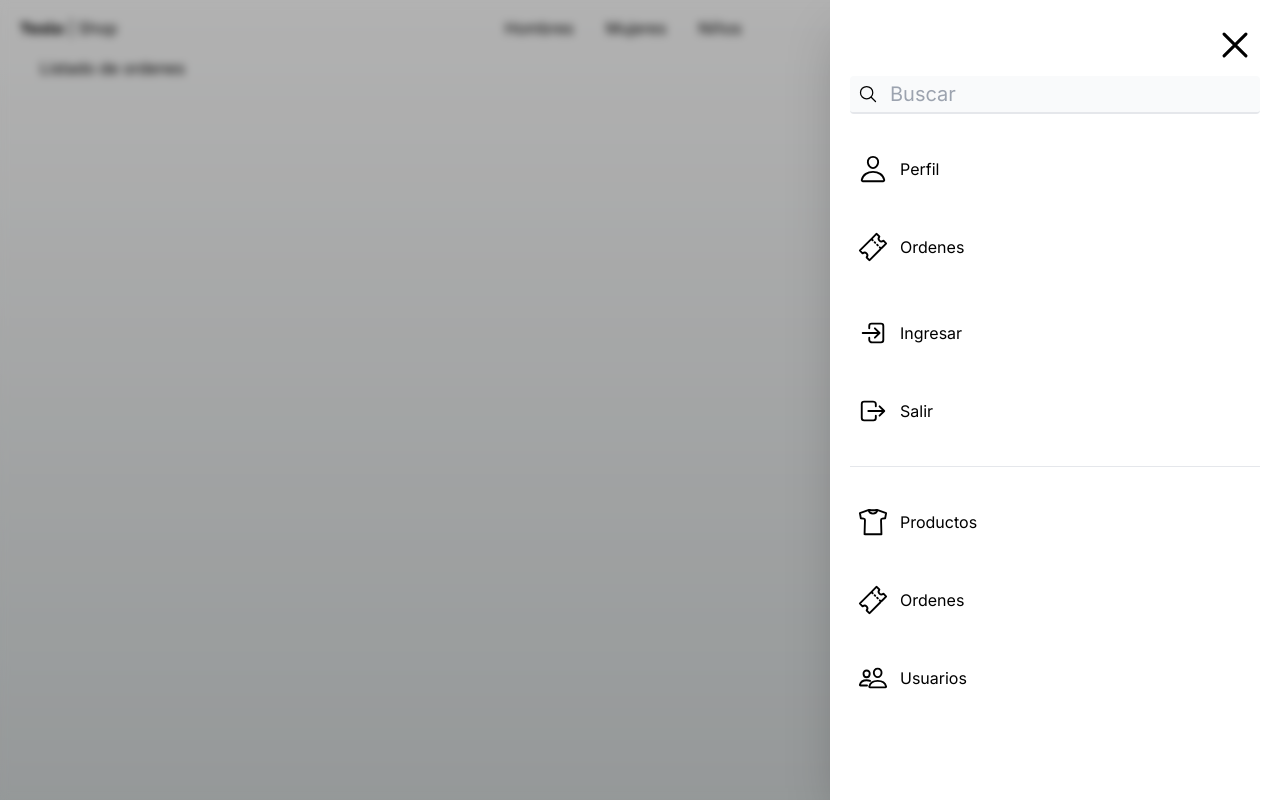
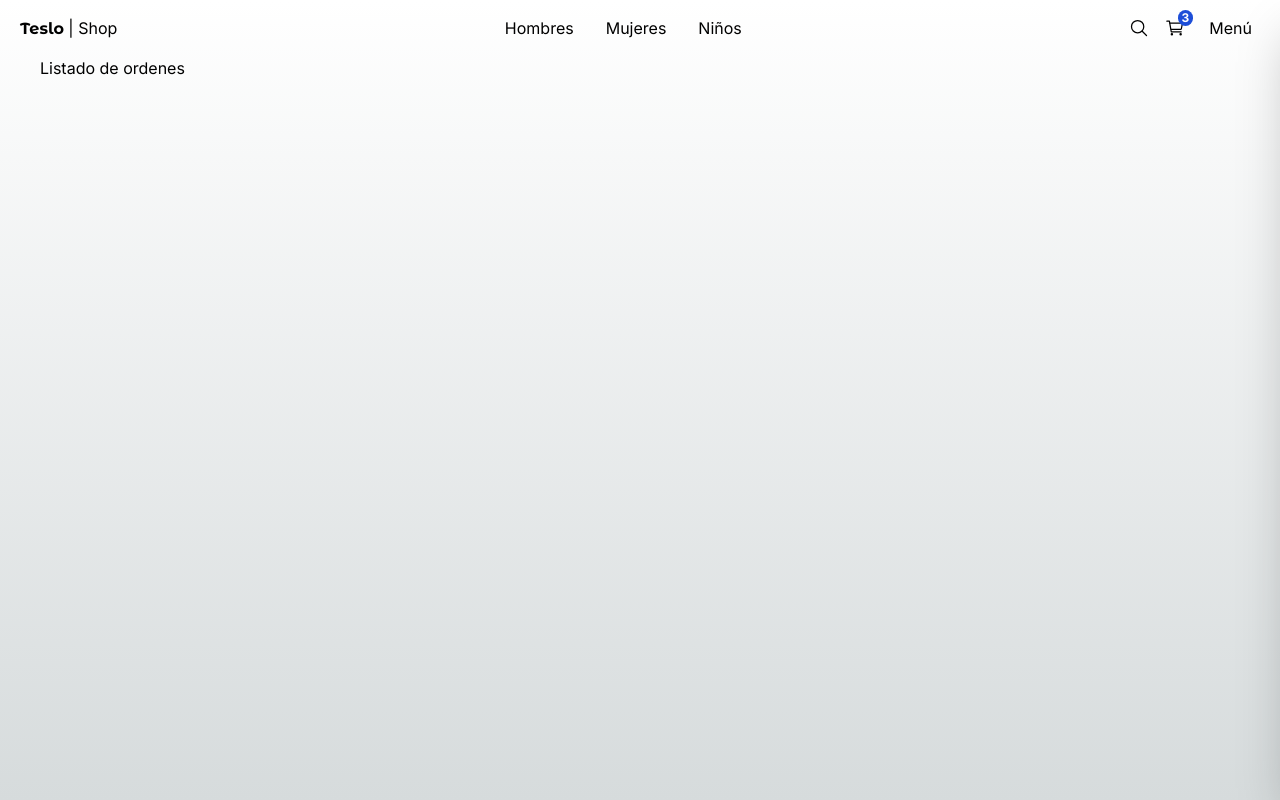
Before and after one commit to pjimenez11/teslo-shop, a Next.js app: page /orders in a window 1280 px wide. Built offline with nearby package versions, Linux system fonts and the light colour scheme.

Commit message:
Agrega dependencia clsx y ajusta estilos en Sidebar y TopMenu

```diff
--- a/package.json
+++ b/package.json
@@ -9,6 +9,7 @@
     "lint": "next lint"
   },
   "dependencies": {
+    "clsx": "^2.1.0",
     "next": "14.1.0",
     "react": "^18",
     "react-dom": "^18",
--- a/src/app/(shop)/layout.tsx
+++ b/src/app/(shop)/layout.tsx
@@ -9,7 +9,7 @@
     <main className="min-h-dvh">
       <TopMenu />
       <Sidebar />
-      <div className="px-0 sm:px-4 md:px-7 lg:px-10">{children}</div>
+      <div className="px-2 sm:px-4 md:px-7 lg:px-10">{children}</div>
     </main>
   );
 }
--- a/src/components/ui/sidebar/Sidebar.tsx
+++ b/src/components/ui/sidebar/Sidebar.tsx
@@ -1,25 +1,48 @@
 "use client";
 
+import { useUIStore } from "@/store";
+import clsx from "clsx";
 import Link from "next/link";
-import { IoCloseOutline, IoLogInOutline, IoLogOutOutline, IoPeopleOutline, IoPersonOutline, IoSearchOutline, IoShirtOutline, IoTicketOutline } from "react-icons/io5";
+import {
+  IoCloseOutline,
+  IoLogInOutline,
+  IoLogOutOutline,
+  IoPeopleOutline,
+  IoPersonOutline,
+  IoSearchOutline,
+  IoShirtOutline,
+  IoTicketOutline,
+} from "react-icons/io5";
 
 export const Sidebar = () => {
-
+  const isSideMenuOpen = useUIStore((state) => state.isSideMenuOpen);
+  const closeMenu = useUIStore((state) => state.closeSideMenu);
 
   return (
     <div>
+      {isSideMenuOpen && (
+        <>
           <div className="fixed top-0 left-0 w-dvw h-screen z-10 bg-black opacity-30"></div>
 
-      <div className="fade-in fixed top-0 left-0 w-dvw h-screen z-10 backdrop-filter backdrop-blur-sm"></div>
+          <div
+            className="fade-in fixed top-0 left-0 w-dvw h-screen z-10 backdrop-filter backdrop-blur-sm"
+            onClick={() => closeMenu()}
+          ></div>
+        </>
+      )}
 
       <nav
-        //Todo: Efecto de slide
-        className="fixed p-5 right-0 top-0 w-full sm:w-[400px] md:w-[450px] lg:[500px] h-screen bg-white z-20 shadow-2xl transform transition-all duration-300"
+        className={clsx(
+          "fixed p-5 right-0 top-0 w-full sm:w-[400px] md:w-[450px] lg:[500px] h-screen bg-white z-20 shadow-2xl transform transition-all duration-300",
+          {
+            "translate-x-full": !isSideMenuOpen,
+          }
+        )}
       >
         <IoCloseOutline
           size={50}
           className="absolute top-5 right-5 cursor-pointer"
-          onClick={() => console.log("click")}
+          onClick={() => closeMenu()}
         />
 
         <div className="relative mt-14">
@@ -88,7 +111,6 @@
           <IoPeopleOutline size={30} />
           <span className="ml-3">Usuarios</span>
         </Link>
-
       </nav>
     </div>
   );
--- a/src/components/ui/top-menu/TopMenu.tsx
+++ b/src/components/ui/top-menu/TopMenu.tsx
@@ -1,9 +1,12 @@
+"use client";
+
 import { titleFont } from "@/config/fonts";
+import { useUIStore } from "@/store";
 import Link from "next/link";
-import React from "react";
 import { IoCartOutline, IoSearchOutline } from "react-icons/io5";
 
 export const TopMenu = () => {
+  const openMenu = useUIStore((state) => state.openSideMenu);
   return (
     <nav className="flex px-5 py-2 justify-between items-center w-full">
       <div>
@@ -40,7 +43,7 @@
         <Link href="/search">
           <IoSearchOutline className="w-5 h-5" />
         </Link>
-        <Link href="/cart" >
+        <Link href="/cart">
           <div className="relative">
             <span className="absolute px-1 text-xs rounded-full font-bold -top-2 -right-2 bg-blue-700 text-white">
               3
@@ -48,7 +51,10 @@
             <IoCartOutline className="w-5 h-5" />
           </div>
         </Link>
-        <button className="p-2 rounded-md transition-all hover:bg-gray-100">
+        <button
+          className="p-2 rounded-md transition-all hover:bg-gray-100"
+          onClick={() => openMenu()}
+        >
           Menú
         </button>
       </div>
--- /dev/null
+++ b/src/store/index.ts
@@ -0,0 +1,2 @@
+
+export * from "./ui/ui-store";
--- a/src/store/ui/ui-store.ts
+++ b/src/store/ui/ui-store.ts
@@ -6,7 +6,7 @@
   closeSideMenu: () => void;
 }
 
-export const useStore = create<State>()((set) => ({
+export const useUIStore = create<State>()((set) => ({
     isSideMenuOpen: false,
     openSideMenu: () => set({ isSideMenuOpen: true }),
     closeSideMenu: () => set({ isSideMenuOpen: false }),
```
Also changed, not shown: 1 other file (tests, documents, lock files or other folders). Lines whose indentation alone changed are shown as unchanged.
